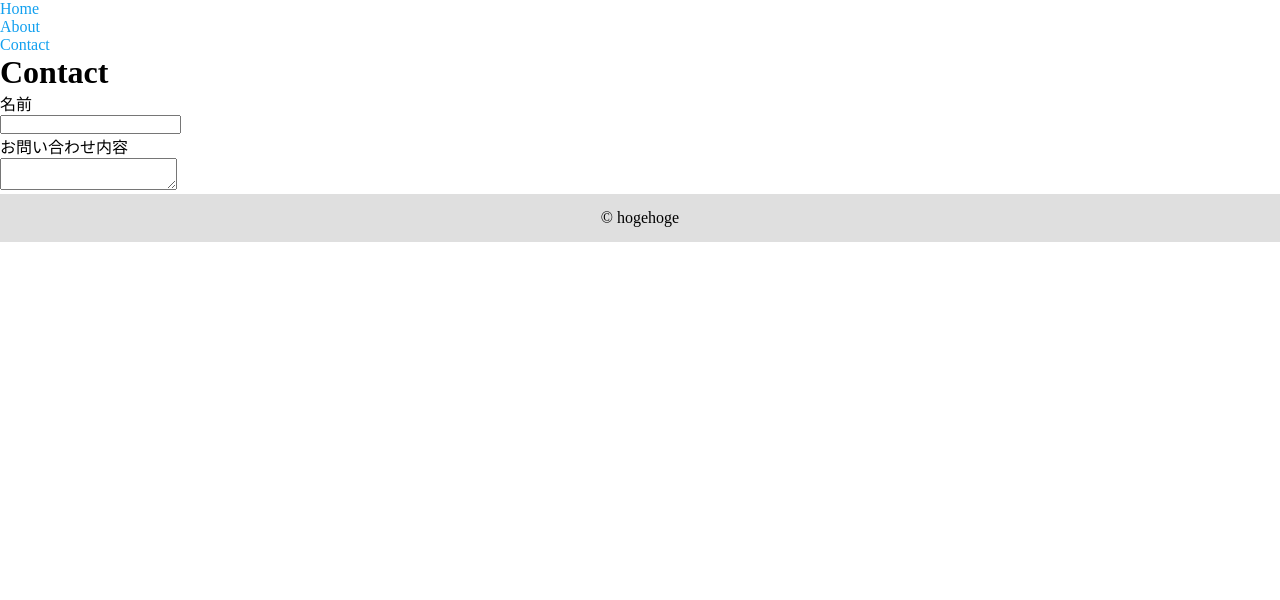
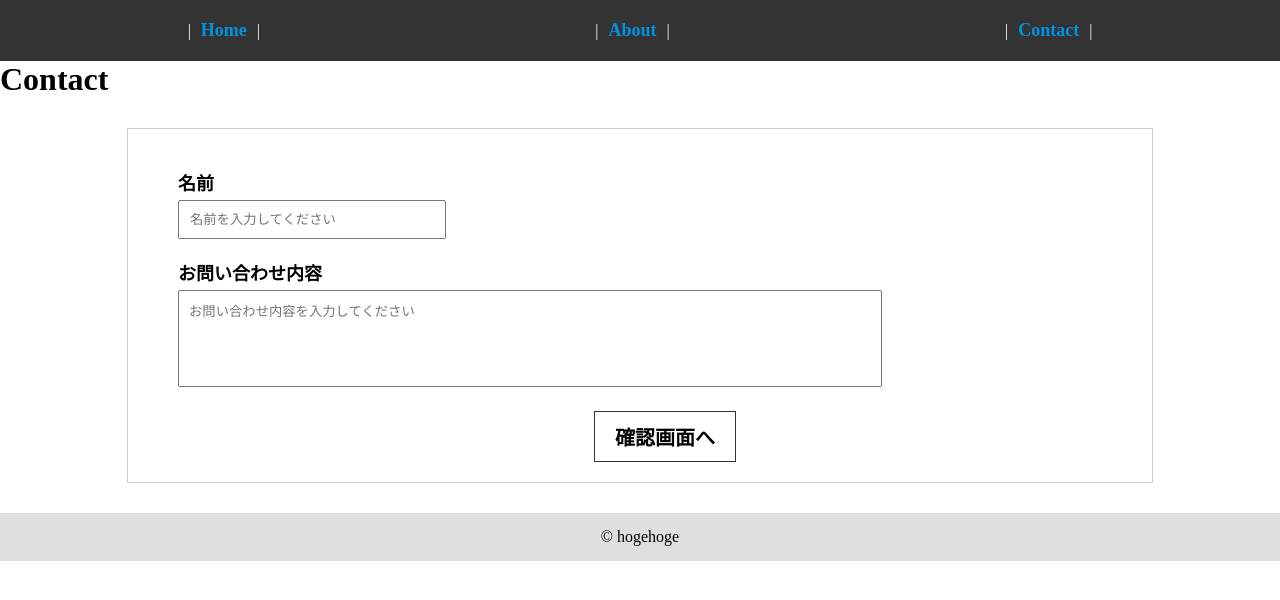
Before and after one commit to tkm-dev9/fastApi, a React (Vite) app in the folder frontend/: page /contact in a window 1280 px wide. Shown: the top 600 px of the page. Built offline with nearby package versions, Linux system fonts and the light colour scheme.

Commit message:
add style

```diff
--- /dev/null
+++ b/frontend/src/components/Form/form.module.css
@@ -0,0 +1,45 @@
+.form {
+  width: 80%;
+  margin-block: 30px;
+  margin-inline: auto;
+  border: 1px solid #ccc;
+}
+
+.inner {
+  padding: 20px 0 20px 50px;
+}
+
+.item {
+  margin: 20px 0;
+}
+
+.labelTxt {
+  margin-bottom: 5px;
+  font-size: 18px;
+  font-weight: bold;
+}
+
+.input {
+  width: 25%;
+  padding: 10px;
+}
+
+.textarea {
+  width: 70%;
+  padding: 10px;
+}
+
+.btnWrapper {
+  text-align: center;
+}
+
+.btn {
+  padding: 10px 20px;
+  font-size: 20px;
+  font-weight: bold;
+  cursor: pointer;
+
+  &:hover {
+    opacity: 0.6;
+  }
+}
--- a/frontend/src/components/Form/index.tsx
+++ b/frontend/src/components/Form/index.tsx
@@ -1,19 +1,42 @@
+import styles from "./form.module.css";
+import { FormEvent } from "react";
+
+const handleSubmit = (event: FormEvent<HTMLFormElement>) => {
+  event.preventDefault();
+}
+
 function Form() {
   return (
-    <form>
-      <div>
-        <label>
-          <p>名前</p>
-          <input type="text" />
-        </label>
+    <form onSubmit={handleSubmit} className={styles.form}>
+      <div className={styles.inner}>
+        <div className={styles.item}>
+          <label className={styles.label}>
+            <p className={styles.labelTxt}>名前</p>
+            <input
+              type="text"
+              name="contactName"
+              maxLength={20}
+              placeholder="名前を入力してください"
+              className={styles.input}
+            />
+          </label>
+        </div>
+        <div className={styles.item}>
+          <label className={styles.label}>
+            <p className={styles.labelTxt}>お問い合わせ内容</p>
+            <textarea
+              name="contactDetail"
+              rows={5}
+              cols={80}
+              placeholder="お問い合わせ内容を入力してください"
+              className={styles.textarea}
+            />
+          </label>
+        </div>
+        <div className={styles.btnWrapper}>
+          <button type="submit" className={styles.btn}>確認画面へ</button>
+        </div>
       </div>
-      <div>
-        <label>
-          <p>お問い合わせ内容</p>
-          <textarea></textarea>
-        </label>
-      </div>
-
     </form>
   );
 }
--- /dev/null
+++ b/frontend/src/components/Header/header.module.css
@@ -0,0 +1,35 @@
+.header {
+  padding: 20px;
+  background: #333;
+}
+
+.list {
+  display: flex;
+  justify-content: space-around;
+}
+
+.item {
+  display: flex;
+  align-items: center;
+}
+
+.item::before {
+  content: "|";
+  display: block;
+  color: #fff;
+}
+
+.item::after {
+  content: "|";
+  display: block;
+  color: #fff;
+}
+
+.link {
+  display: block;
+  width: 100%;
+  height: 100%;
+  padding: 0 10px;
+  font-size: 18px;
+  font-weight: bold;
+}
--- a/frontend/src/components/Header/index.tsx
+++ b/frontend/src/components/Header/index.tsx
@@ -1,17 +1,24 @@
+import styles from './header.module.css';
 import { Link } from "react-router-dom";
 
 function Header() {
   return (
-    <header>
-      <ul>
-        <li>
-          <Link to="/">Home</Link>
+    <header className={styles.header}>
+      <ul className={styles.list}>
+        <li className={styles.item}>
+          <Link to="/" className={styles.link}>
+            Home
+          </Link>
         </li>
-        <li>
-          <Link to="/about">About</Link>
+        <li className={styles.item}>
+          <Link to="/about" className={styles.link}>
+            About
+          </Link>
         </li>
-        <li>
-          <Link to="/contact">Contact</Link>
+        <li className={styles.item}>
+          <Link to="/contact" className={styles.link}>
+            Contact
+          </Link>
         </li>
       </ul>
     </header>
--- a/frontend/src/reset.css
+++ b/frontend/src/reset.css
@@ -23,3 +23,7 @@ button {
   border: 1px solid #333;
   outline: none;
 }
+
+textarea {
+  resize: none;
+}
--- a/frontend/vite.config.js
+++ b/frontend/vite.config.js
@@ -8,6 +8,5 @@ export default defineConfig({
   server: {
     host: "0.0.0.0",
     port: 3000,
-    open: true,
   },
 });
```
